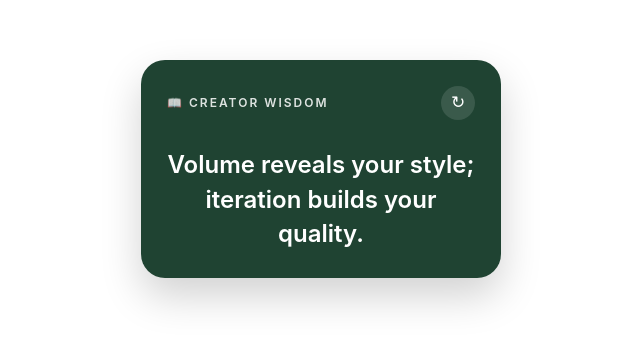
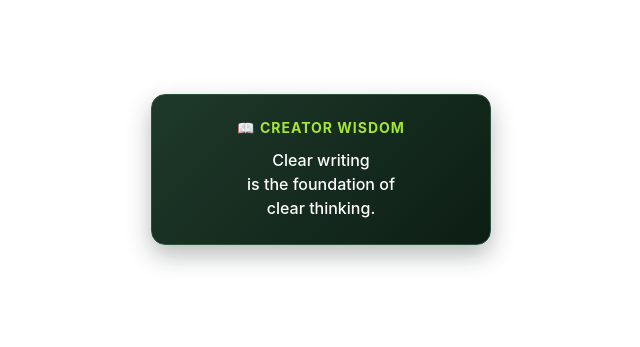
Before and after one commit to jasmeetjolly45-cmd/creator-wisdom-widget, a plain HTML site: page index.html in a window 1280 px wide. Shown: the part 231-578 px from the top of the page, without its empty margins (319-959 px from the left). Drawn offline with Linux system fonts and the light colour scheme.

Commit message:
Update index.html

```diff
--- a/index.html
+++ b/index.html
@@ -3,233 +3,68 @@
 <head>
     <meta charset="UTF-8">
     <meta name="viewport" content="width=device-width, initial-scale=1.0">
-
-<title>Creator Wisdom</title>
-
+    <title>Creator Wisdom Widget</title>
     <style>
-
-*{
-    margin:0;
-    padding:0;
-    box-sizing:border-box;
+        body {
+            background-color: transparent; /* Ensures no white background around the box */
+            margin: 0;
+            display: flex;
+            justify-content: center;
+            align-items: center;
+            height: 100vh;
+            font-family: -apple-system, BlinkMacSystemFont, "Segoe UI", Roboto, Helvetica, Arial, sans-serif;
         }
-
-html,
-body{
-    width:100%;
-    height:100%;
-    background:#ffffff;
-    display:flex;
-    justify-content:center;
-    align-items:center;
-    font-family:-apple-system,BlinkMacSystemFont,"Segoe UI",Roboto,Helvetica,Arial,sans-serif;
+        .box {
+            /* Forest green gradient styling */
+            background: linear-gradient(135deg, #1e392a 0%, #0d1e14 100%);
+            width: 100%;
+            max-width: 340px;
+            padding: 24px 28px;
+            border-radius: 14px;
+            text-align: center;
+            color: #ffffff;
+            box-sizing: border-box;
+            box-shadow: 0 10px 25px rgba(13, 30, 20, 0.3);
+            border: 1px solid #2d523c;
         }
-
-.card{
-
-    width:360px;
-    min-height:190px;
-
-    background:#1F4332;
-
-    border-radius:24px;
-
-    padding:26px;
-
-    color:white;
-
-    box-shadow:
-        0 18px 40px rgba(0,0,0,.18);
-
-    display:flex;
-    flex-direction:column;
-    justify-content:space-between;
-
+        .title {
+            font-size: 14px;
+            font-weight: 700;
+            letter-spacing: 1px;
+            text-transform: uppercase;
+            color: #a3e635; /* Subtle accent green for the header */
+            margin-bottom: 12px;
         }
-
-.top{
-
-    display:flex;
-    justify-content:space-between;
-    align-items:center;
-
+        .wisdom-text {
+            font-size: 16px;
+            line-height: 1.5;
+            font-weight: 500;
+            color: #ffffff;
+            white-space: pre-line; /* Preserves line breaks in lessons */
         }
-
-.title{
-
-    font-size:12px;
-    letter-spacing:2px;
-    text-transform:uppercase;
-    opacity:.85;
-    font-weight:600;
-
-}
-
-.refresh{
-
-    width:34px;
-    height:34px;
-
-    border:none;
-
-    background:rgba(255,255,255,.12);
-
-    color:white;
-
-    border-radius:50%;
-
-    cursor:pointer;
-
-    transition:.25s;
-
-    font-size:17px;
-
-}
-
-.refresh:hover{
-
-    background:rgba(255,255,255,.22);
-    transform:rotate(180deg);
-
-}
-
-.quote{
-
-    margin-top:28px;
-
-    font-size:24px;
-
-    line-height:1.45;
-
-    font-weight:600;
-
-    text-align:center;
-
-    transition:.35s;
-
-}
-
-.fade{
-
-    opacity:0;
-    transform:translateY(8px);
-
-}
-
     </style>
-
 </head>
-
 <body>
 
-<div class="card">
-
-<div class="top">
-
-<div class="title">
-📖 CREATOR WISDOM
-</div>
-
-<button class="refresh" onclick="newQuote()">
-↻
-</button>
-
-</div>
-
-<div class="quote" id="quote">
-
-Volume reveals your style; iteration builds your quality.
-
-</div>
-
+    <div class="box">
+        <div class="title">📖 Creator Wisdom</div>
+        <div class="wisdom-text" id="wisdom">Loading...</div>
     </div>
 
     <script>
-
-const quotes=[
-
-"Volume reveals your style; iteration builds your quality.",
-
-"Consistency beats intensity.",
-
-"Done is better than perfect.",
-
-"Create before you consume.",
-
-"Every post is practice.",
-
-"Clarity comes from publishing.",
-
-"Your next idea is hidden inside your next project.",
-
-"Perfection delays progress.",
-
-"Creators grow by creating.",
-
-"Ship it. Learn. Repeat.",
-
-"The algorithm rewards consistency, not hesitation.",
-
-"Quality improves through repetition.",
-
-"Start before you feel ready.",
-
-"One great idea can change everything.",
-
-"Momentum is built one post at a time.",
-
-"Your audience remembers consistency.",
-
-"Keep showing up.",
-
-"Publish. Reflect. Improve.",
-
-"Your creativity grows when you use it.",
-
-"The hardest post is the one you never publish.",
-
-"Small steps compound into remarkable results.",
-
-"Discipline creates freedom.",
-
-"Progress loves repetition.",
-
-"Every masterpiece started as a draft.",
-
-"Action creates confidence."
-
+        // Add or edit your tiny lessons here!
+        const lessons = [
+            "Your first 100 posts\nteach you more than\nyour first 100 ideas.",
+            "Consistency beats intensity.\nShow up every day.",
+            "Document, don't create.\nShare your actual process.",
+            "If it feels easy to you,\nit might be insightful to others.",
+            "Focus on one platform\nuntil you hit traction.",
+            "Clear writing\nis the foundation of\nclear thinking."
         ];
 
-let lastIndex=0;
-
-function newQuote(){
-
-const quote=document.getElementById("quote");
-
-quote.classList.add("fade");
-
-setTimeout(()=>{
-
-let index;
-
-do{
-
-index=Math.floor(Math.random()*quotes.length);
-
-}
-
-while(index===lastIndex);
-
-lastIndex=index;
-
-quote.innerHTML=quotes[index];
-
-quote.classList.remove("fade");
-
-},250);
-
-}
-
+        // Pick a random lesson on page refresh
+        const randomIndex = Math.floor(Math.random() * lessons.length);
+        document.getElementById('wisdom').innerText = lessons[randomIndex];
     </script>
 
 </body>
```
Lines whose indentation alone changed are shown as unchanged.
